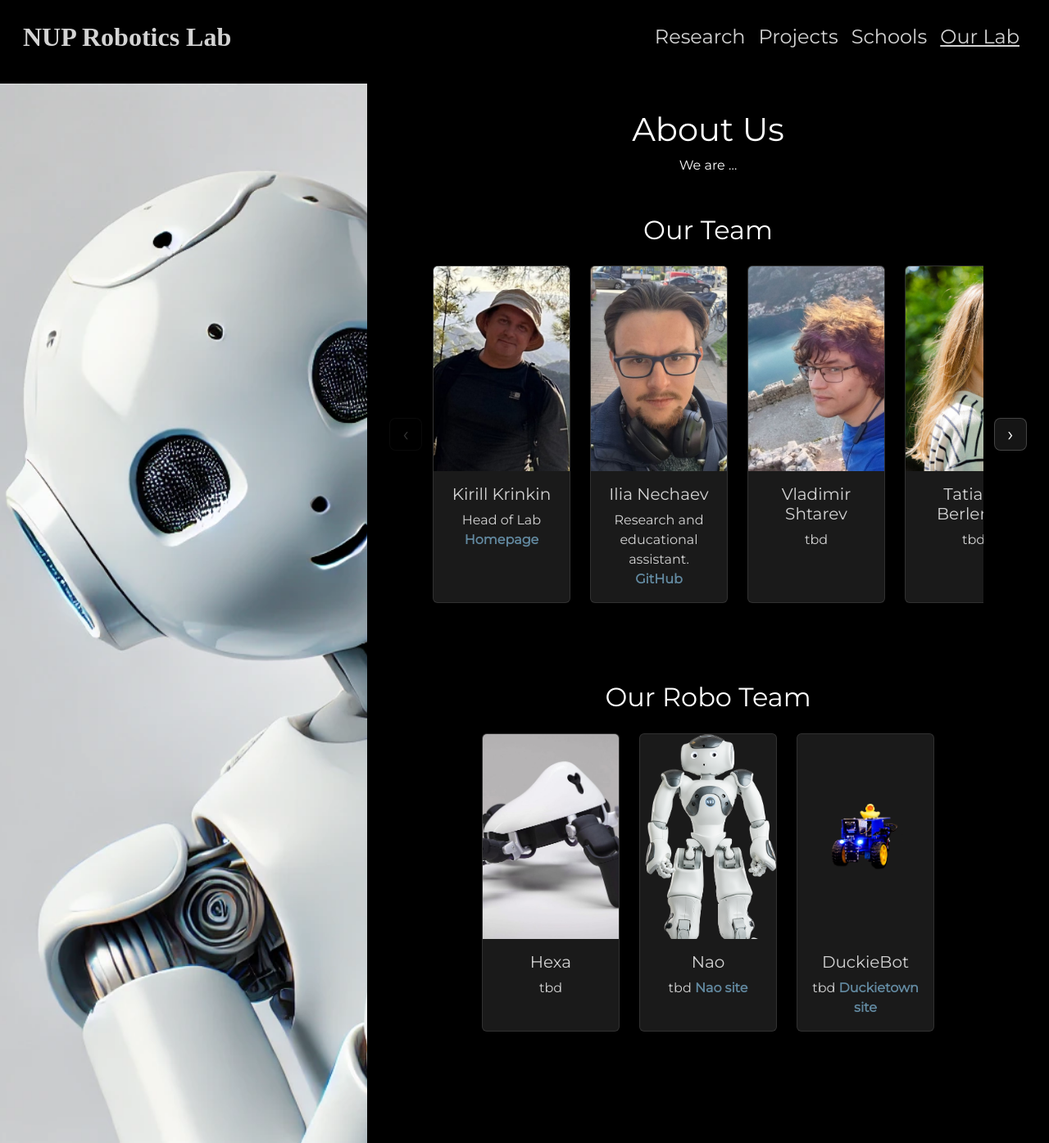
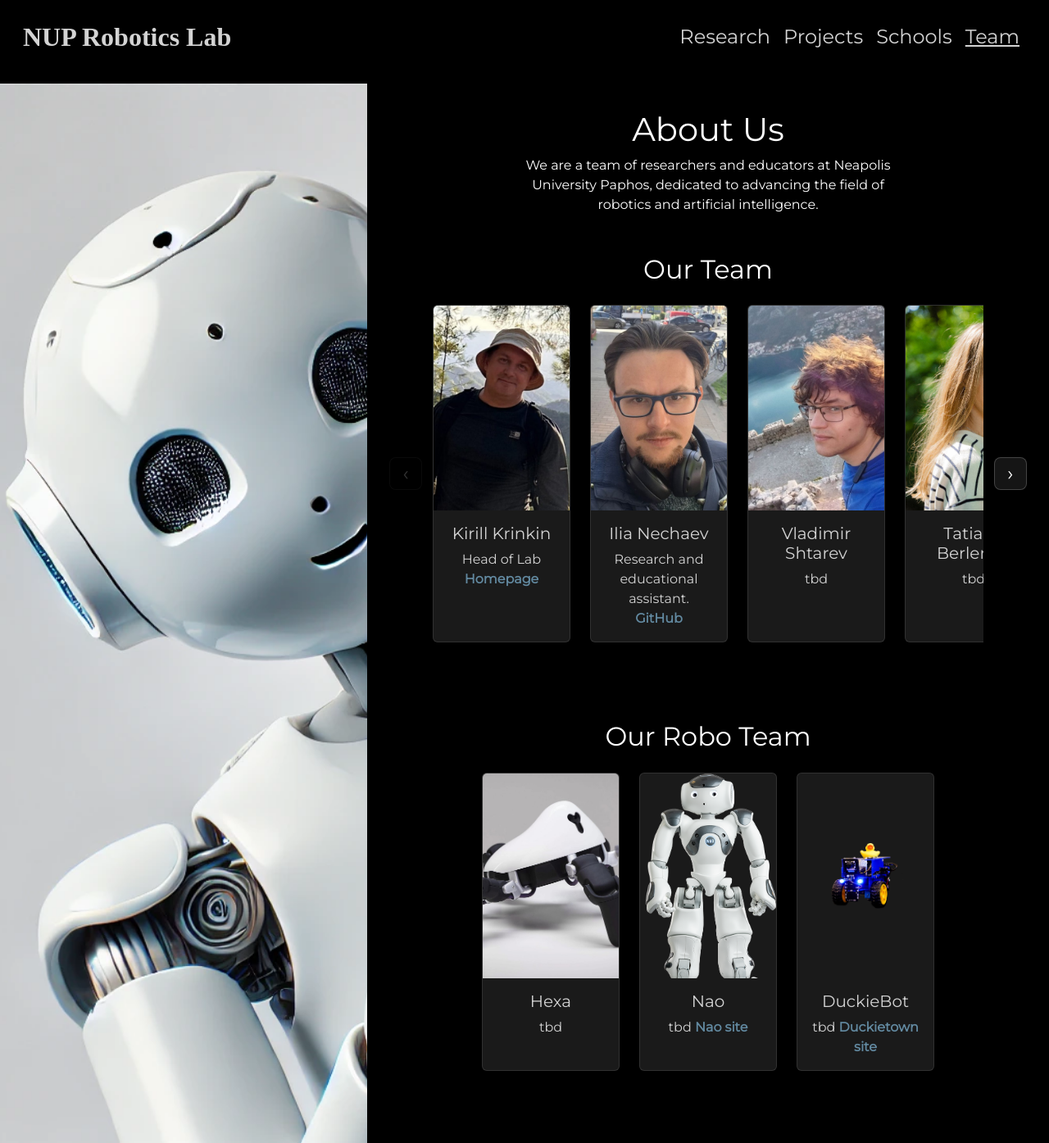
Before and after one commit to rcicd/robo_lab, a Jekyll site: the page built from about.md, in a window 1280 px wide and 1395 px high. Shown: the whole window at 82% size. Built offline with Jekyll 4.4.1, drawn with Linux system fonts in a browser that asks for light colours; some web fonts are replaced.

```diff
--- a/_includes/header.html
+++ b/_includes/header.html
@@ -19,7 +19,7 @@
         <li class="nav-item"><a class="nav-link" href="{{ site.baseurl }}/projects">Projects</a></li>
         <li class="nav-item"><a class="nav-link" href="{{ site.baseurl }}/schools">Schools</a></li>
         <li class="nav-item">
-          <a class="nav-link {% if page.url contains 'about' %}active{% endif %}" href="{{ site.baseurl }}/about">Our Lab</a>
+          <a class="nav-link {% if page.url contains 'about' %}active{% endif %}" href="{{ site.baseurl }}/about">Team</a>
         </li>
       </ul>
     </div>
--- a/about.md
+++ b/about.md
@@ -41,4 +41,4 @@
 
 # About Us
 
-We are ...
+We are a team of researchers and educators at Neapolis University Paphos, dedicated to advancing the field of robotics and artificial intelligence.
--- a/assets/css/schools.css
+++ b/assets/css/schools.css
@@ -34,13 +34,14 @@
 }
 
 .school-card .card {
-  /* Specific styles for school card can be added here */
+    object-fit: contain;
 }
 
 .school-card .card-img-top {
   width: 100%;
-  height: 300px;
+  height: 320px;
   object-fit: cover;
+  object-position: top;
 }
 
 .school-card .card-title {
```
Also changed, not shown: _schools/Duckiebot_autonomous_driving_stack.md (added, +41 -0 lines), _schools/mit_bremen_2025.md (added, +30 -0 lines), _schools/sample.md (deleted, +0 -19 lines), schools.md (+1 -1 lines), assets/img/schools/duckiebot.jpg (added), assets/img/schools/duckiebot_autonomous_driving_stack.jpg (added), contacts.md (deleted).
